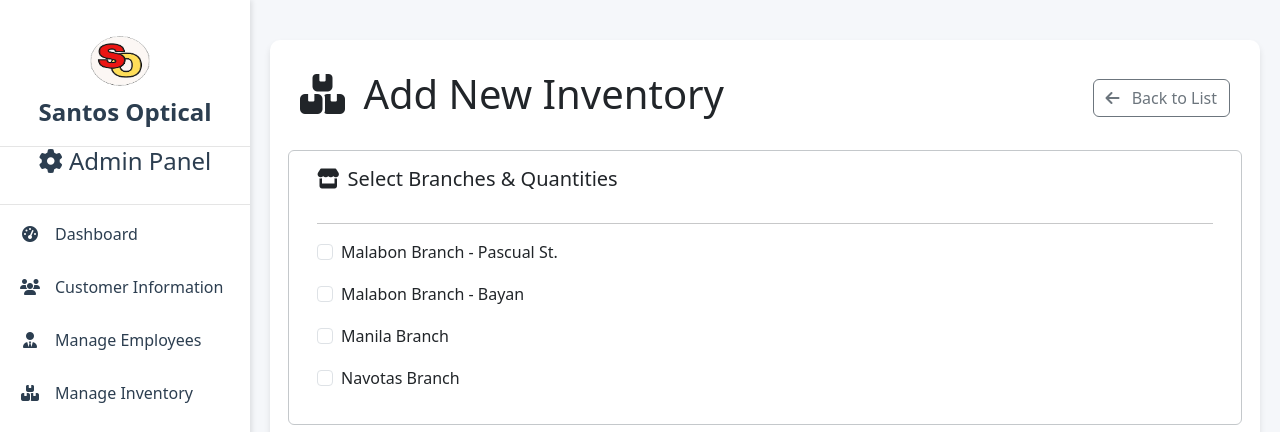
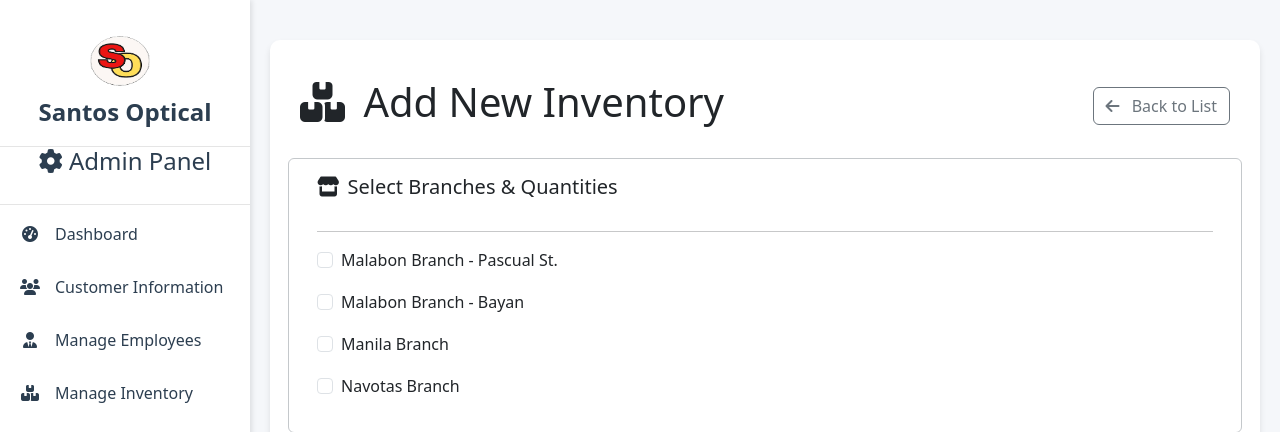
Before and after one commit to Sean71300/SantosOpticalSystem, a PHP site: page /admin-inventory-add.php in a window 1280 px wide. Shown: the top 432 px of the page. Run offline with PHP 8.4, Linux system fonts and the light colour scheme; a user stored in the database is signed in; data comes from the database, SQL or seed files in the repository.

Commit message:
Adjust margin for inventory form header for improved layout

```diff
--- a/admin-inventory-add.php
+++ b/admin-inventory-add.php
@@ -239,7 +239,7 @@ include 'loginChecker.php';
     <!-- Main Content -->
     <div class="main-content">
         <div class="form-container">
-            <div class="d-flex justify-content-between align-items-center mb-4">
+            <div class="d-flex justify-content-between align-items-center mb-4 mt-2">
                 <h1><i class="fas fa-boxes me-2"></i> Add New Inventory</h1>
                 <a class="btn btn-outline-secondary" href="admin-inventory.php" role="button" data-bs-toggle="modal"
                 data-bs-target="#cancelModal">
```
